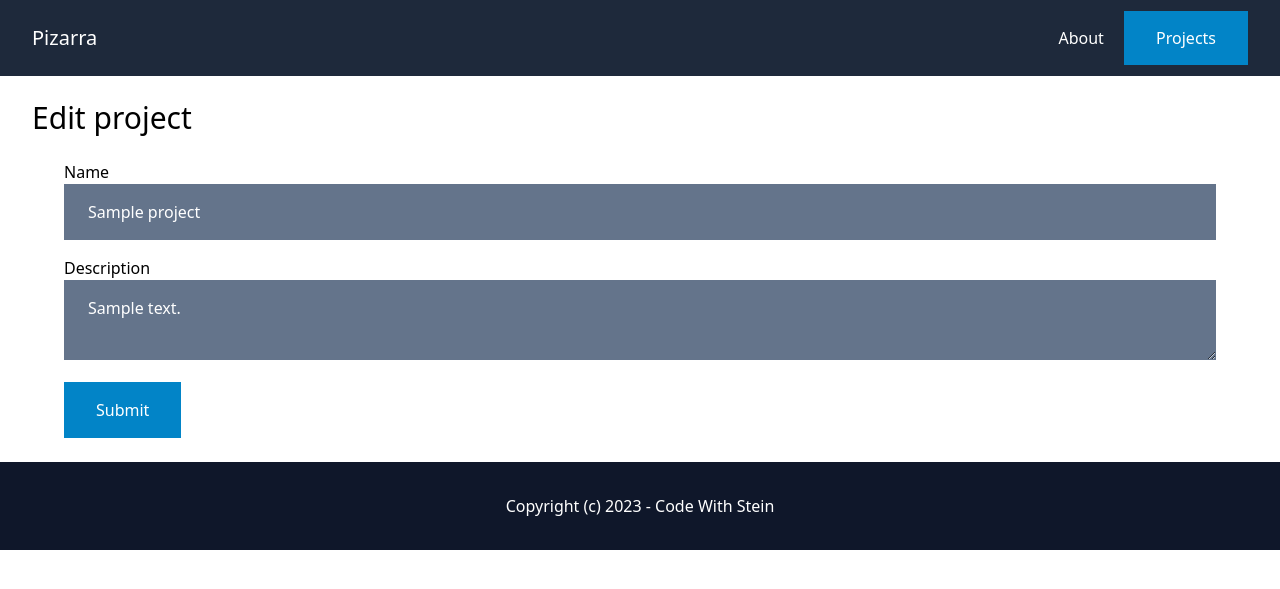
After one commit to kumailalidev/django-pizarra, a Django app: page /projects/00000000-0000-0000-0000-000000000001/edit/ in a window 1280 px wide. The commit adds this page. Shown: the top 589 px of the page. Run offline with Django 5.2, Linux system fonts and the light colour scheme; a user stored in the database is signed in; tables that the repository leaves empty hold one stand-in row (values such as "Sample post"); some libraries are stand-ins or nearby versions.

Commit message:
Edit project.

```diff
--- /dev/null
+++ b/project/templates/project/edit.html
@@ -0,0 +1,23 @@
+{% extends 'core/base.html' %}
+
+{% block content %}
+<h1 class="mb-6 text-3xl">Edit project</h1>
+
+<!-- . represents the page we are on -->
+<form class="mt-6 px-8 space-y-4" method="post" action=".">
+    {% csrf_token %}
+    <div>
+        <label class="">Name</label><br>
+        <input name="name" value="{{ project.name }}" type="text" class="w-full py-4 px-6 bg-slate-500 text-white">
+    </div>
+    <div>
+        <label class="">Description</label><br>
+        <textarea name="description"
+            class="w-full py-4 px-6 bg-slate-500 text-white">{{ project.description }}</textarea>
+    </div>
+
+    <div>
+        <button class="py-4 px-8 bg-sky-600 text-white">Submit</button>
+    </div>
+</form>
+{% endblock %}
--- a/project/templates/project/project.html
+++ b/project/templates/project/project.html
@@ -4,6 +4,8 @@
 <h1 class="mb-6 text-3xl">{{ project.name }}</h1>
 
 <a href="" class="py-4 px-8 bg-sky-600 text-white inline-block">Add todolist</a>
+<a href="{% url 'project:edit' project.id %}" class="py-4 px-8 bg-sky-600 text-white inline-block">Edit</a>
+<a href="#" class="py-4 px-8 bg-amber-600 text-white inline-block">Delete</a>
 
 <div class="mt-6 grid grid-cols-4 gap-4">
     {% for todolist in todolists %}
--- a/project/urls.py
+++ b/project/urls.py
@@ -6,6 +6,7 @@ app_name = "project"
 
 urlpatterns = [
     path("", views.projects, name="projects"),
-    path("add/", views.add_project, name="add"),
+    path("add/", views.add, name="add"),
     path("<uuid:pk>/", views.project, name="project"),
+    path("<uuid:pk>/edit/", views.edit, name="edit"),
 ]
--- a/project/views.py
+++ b/project/views.py
@@ -18,7 +18,7 @@ def project(request, pk):
 
 
 @login_required
-def add_project(request):
+def add(request):
     if request.method == "POST":
         name = request.POST.get("name", "")
         description = request.POST.get("description", "")
@@ -34,3 +34,21 @@ def add_project(request):
             print("Not valid")
 
     return render(request, "project/add.html")
+
+
+@login_required
+def edit(request, pk):
+    project = Project.objects.filter(created_by=request.user).get(pk=pk)
+
+    if request.method == "POST":
+        name = request.POST.get("name", "")
+        description = request.POST.get("description", "")
+
+        if name:
+            project.name = name
+            project.description = description
+            project.save()
+
+            return redirect("/projects/")
+
+    return render(request, "project/edit.html", {"project": project})
```
